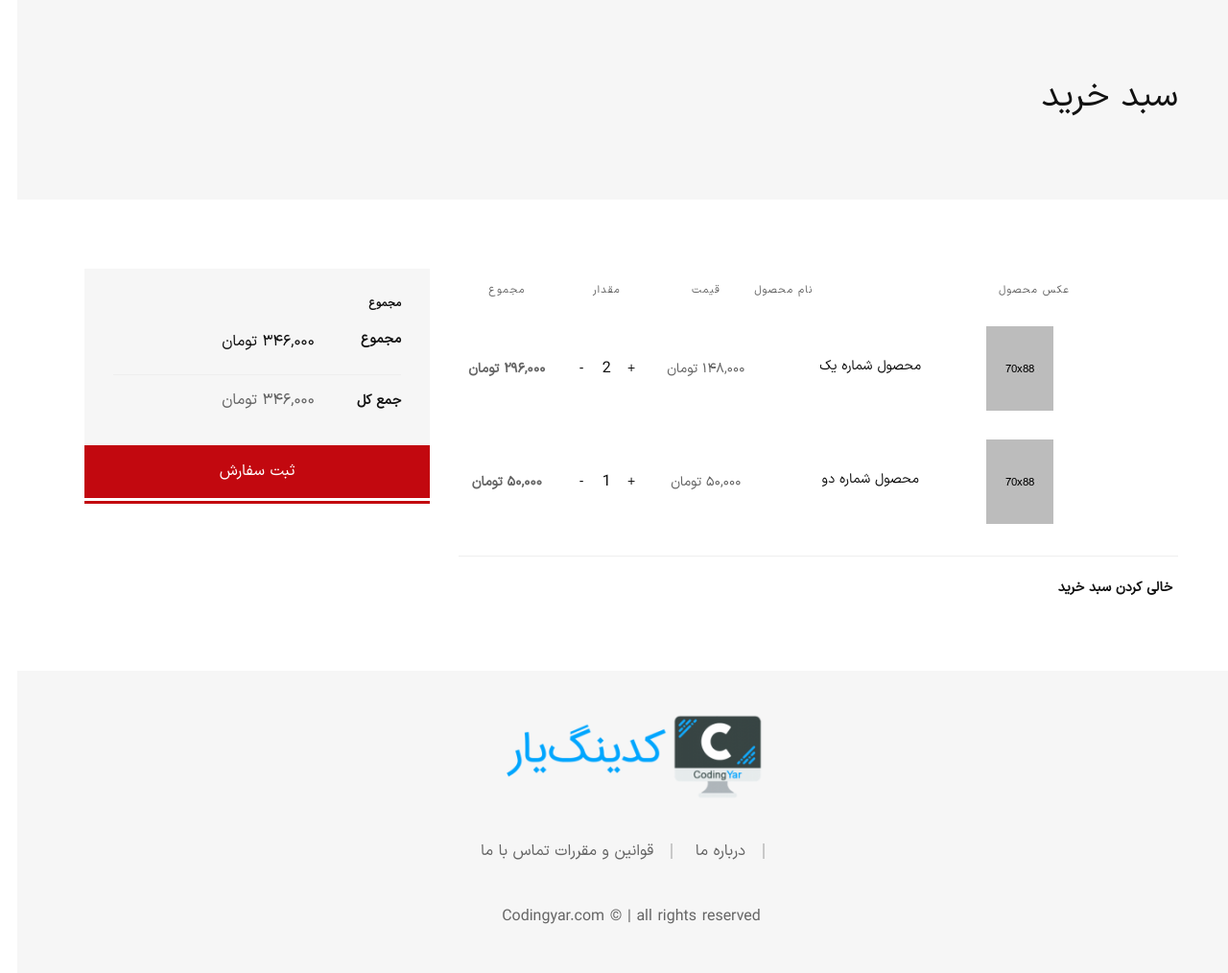
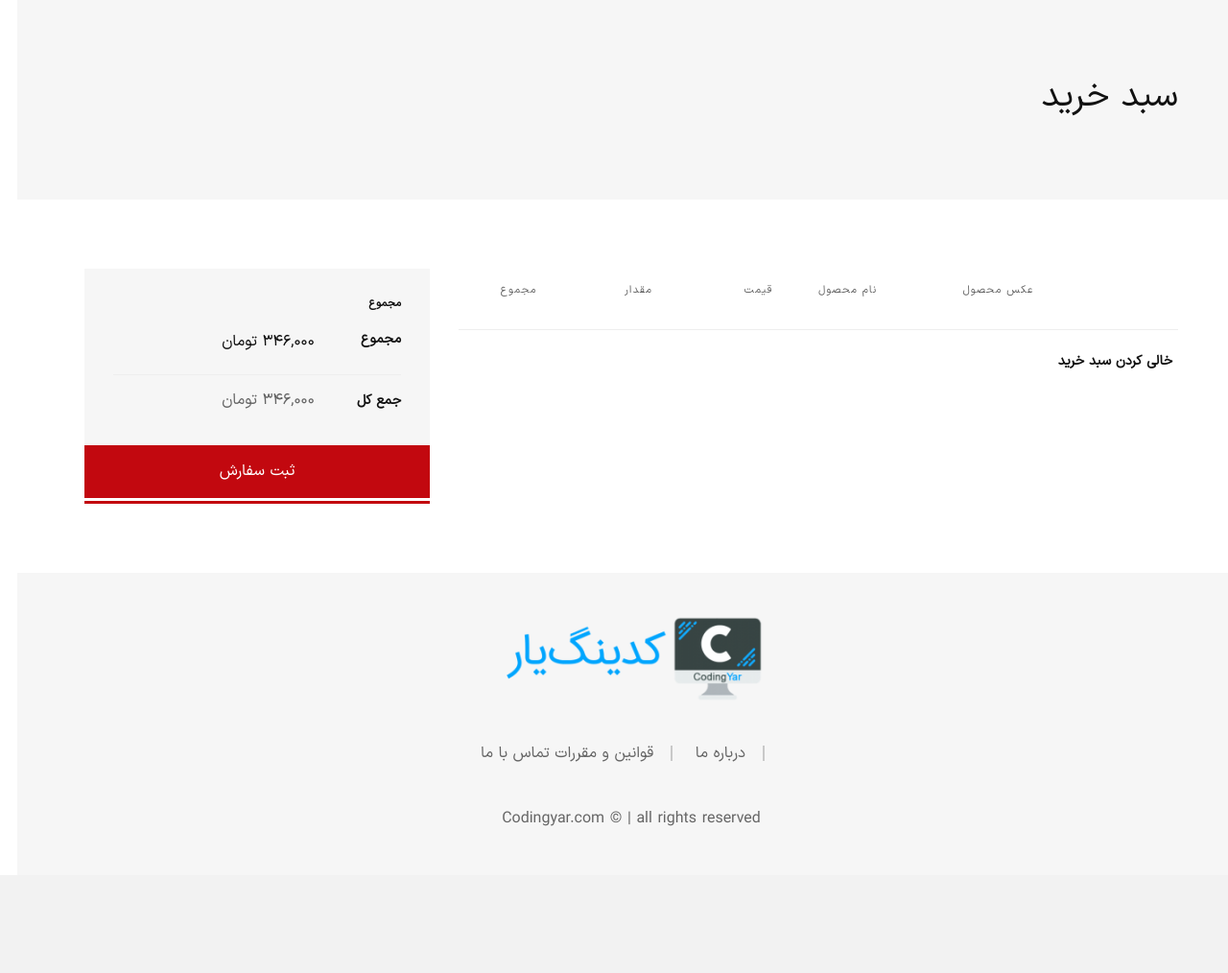
Before and after one commit to pouriashiralipour/online_shop, a Django app: page /cart/cart/ in a window 1280 px wide. Shown: the part 105-1119 px from the top of the page at 96% size. After the commit the page ends 1017 px from the top, so only its background shows below. Run offline with Django 4.2, Linux system fonts and the light colour scheme; lists and menus that the app fills with data are empty; parts of the project's set-up code (start-up, migrations or seed data) failed here and were passed over; some libraries are stand-ins or nearby versions; some web fonts are replaced.

Commit message:
add view for add to cart and add products to cart html

```diff
--- a/cart/templates/cart/cart.html
+++ b/cart/templates/cart/cart.html
@@ -1,4 +1,7 @@
 {% extends '_base.html' %}
+{% load humanize %}
+{% load persian_number_translator %}
+
 
 {% block title %}
     سبد خرید
@@ -41,21 +44,22 @@
                                             </tr>
                                             </thead>
                                             <tbody>
+                                            {% for item in cart %}
                                                 <tr>
                                                     <td class="product-remove text-left"><a href=""><i
                                                             class="flaticon flaticon-cross"></i></a></td>
                                                     <td class="product-thumbnail text-left">
-                                                    <img src="assets/img/products/prod-10-70x88.jpg"
+                                                        <img src="{{ item.product_obj.image.url }}"
                                                              alt="Product Thumnail">
                                                     </td>
                                                     <td class="product-name wide-column">
                                                         <h3>
-                                                        <a href="product-details.html">محصول شماره یک</a>
+                                                            <a href="product-details.html">{{ item.product_obj.title }}</a>
                                                         </h3>
                                                     </td>
                                                     <td class="product-price">
                                                             <span class="product-price-wrapper">
-                                                                <span class="money">۱۴۸,۰۰۰ تومان</span>
+                                                                <span class="money">{{ item.product_obj.price|translate_numbers|intcomma:False }}</span>
                                                             </span>
                                                     </td>
                                                     <td class="product-quantity">
@@ -70,35 +74,9 @@
                                                             </span>
                                                     </td>
                                                 </tr>
-                                            <tr>
-                                                <td class="product-remove text-left"><a href=""><i
-                                                        class="flaticon flaticon-cross"></i></a></td>
-                                                <td class="product-thumbnail text-left">
-                                                    <img src="assets/img/products/prod-10-70x88.jpg"
-                                                         alt="Product Thumnail">
-                                                </td>
-                                                <td class="product-name wide-column">
-                                                    <h3>
-                                                        <a href="product-details.html">محصول شماره دو</a>
-                                                    </h3>
-                                                </td>
-                                                <td class="product-price">
-                                                            <span class="product-price-wrapper">
-                                                                <span class="money">۵۰,۰۰۰ تومان</span>
-                                                            </span>
-                                                </td>
-                                                <td class="product-quantity">
-                                                    <div class="quantity">
-                                                        <input type="number" class="quantity-input" name="qty"
-                                                               id="qty-1" value="1" min="1">
-                                                    </div>
-                                                </td>
-                                                <td class="product-total-price">
-                                                            <span class="product-price-wrapper">
-                                                                <span class="money">۵۰,۰۰۰ تومان</span>
-                                                            </span>
-                                                </td>
-                                            </tr>
+
+                                            {% endfor %}
+
                                             </tbody>
                                         </table>
                                     </div>
--- a/cart/views.py
+++ b/cart/views.py
@@ -1,5 +1,25 @@
-from django.shortcuts import render
+from django.shortcuts import render, get_object_or_404, redirect
+
+from .cart import Cart
+from .forms import AddToCartProductForm
+from products.models import Products
 
 
 def cart_page(request):
+    cart = Cart(request)
+    context = {'cart': cart}
     return render(request, 'cart/cart.html')
+
+
+def add_to_cart_view(request, product_id):
+    cart = Cart(request)
+
+    product = get_object_or_404(Products, id=product_id)
+    form = AddToCartProductForm(request.POST)
+
+    if form.is_valid():
+        cleaned_data = form.cleaned_data
+        quantity = cleaned_data['quantity']
+        cart.add(product, quantity)
+
+    return redirect('cart:cart_detail')
```
Lines whose indentation alone changed are shown as unchanged.
